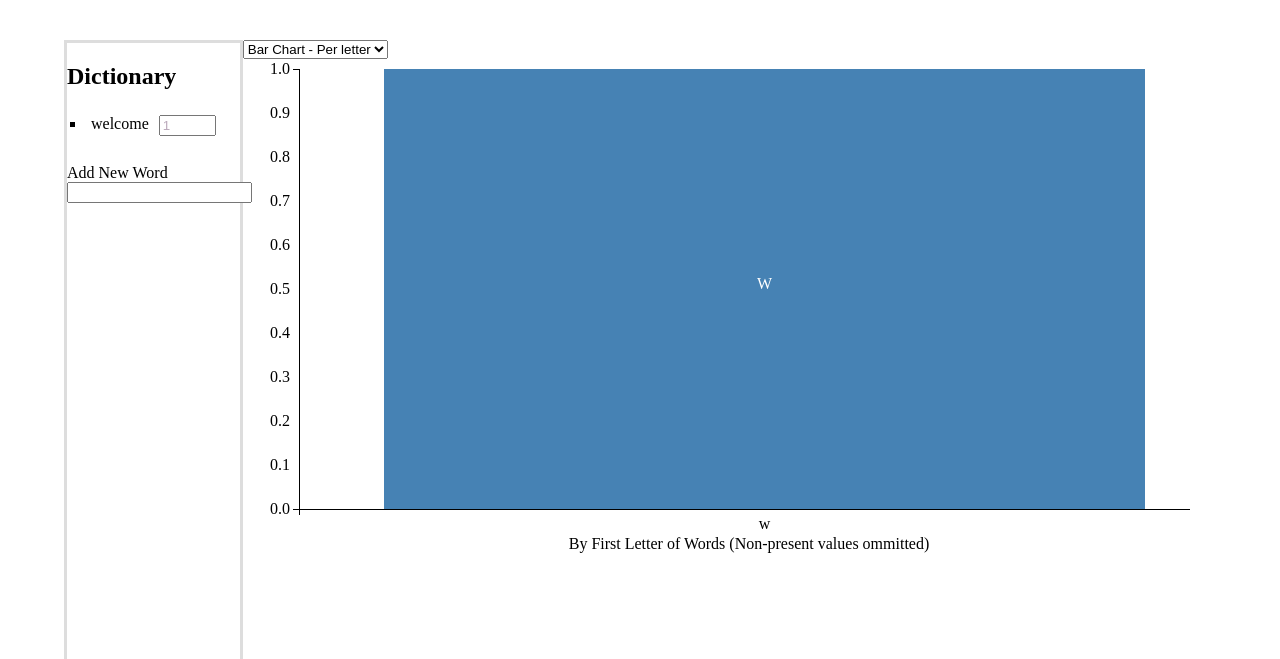
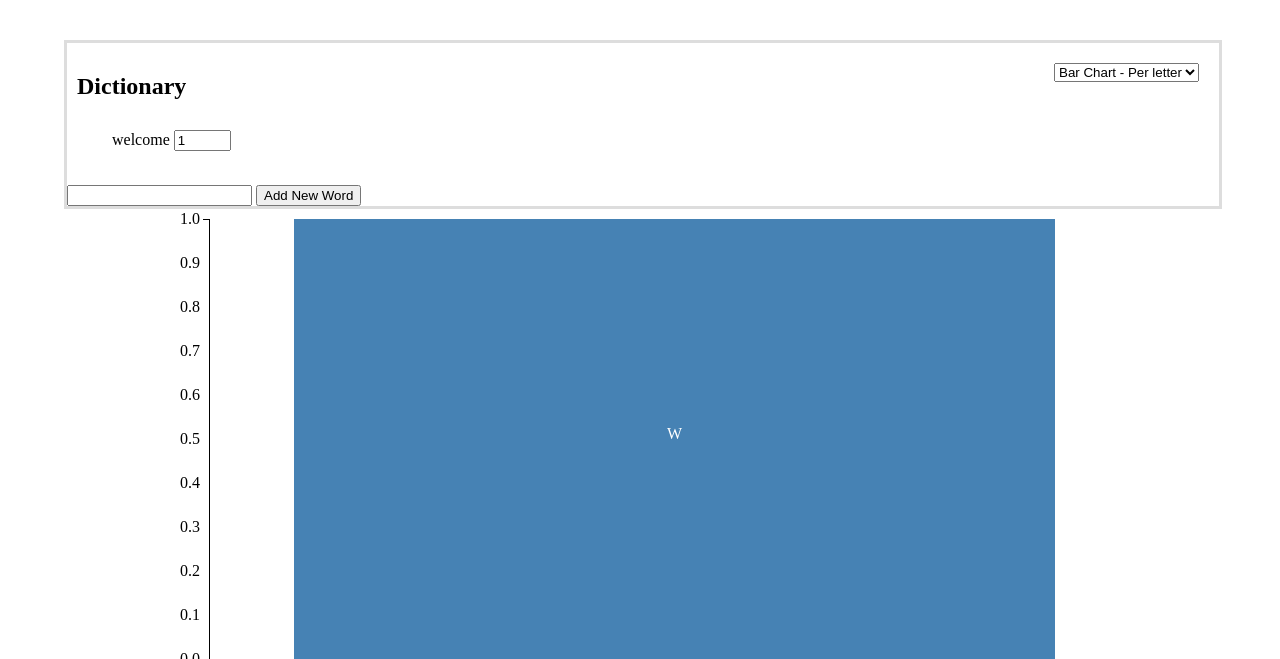
Before and after one commit to thataustin/angular-d3-example, a website: page index.html in a window 1280 px wide. Shown: the part 141-800 px from the top of the page. Drawn offline with nearby package versions, Linux system fonts and the light colour scheme.

Commit message:
CSS tweaks

```diff
--- a/css/main.css
+++ b/css/main.css
@@ -1,23 +1,23 @@
 svg rect {fill: steelblue;}
-select {align: center;}
 h1 {font-size: 4em; width: 100%; text-align: center;}
+#dictionary { float: left; padding: 10px; }
 body {width: 90%; margin: 5% 10% 5% 5%;}
-ul {margin: 5%; padding: 0 6%;}
 li {list-style-type: square; padding: 5px;}
 .axis text { font: 14px sans-serif; }
 
+ul { clear: both; }
+select { float: right; margin: 20px; }
 #word_updater {
-  float: left; width: 15%; height: 900px; border: 3px solid #ddd;
+  display: block; width: 100%; height: 15%; border: 3px solid #ddd;
 }
 
 #word_cloud, #bar_chart_per_word, #bar_chart_per_letter {
   width: 80%; height: 25%; margin: auto; overflow:hidden;
 }
 
-li > input {
-  float: right;color: #bab;
-}
 
 .xaxis path, .yaxis path, .axis path, .axis line {
   fill: none; stroke: #000; shape-rendering: crispEdges;
 }
+
+ul li { display: inline; }
--- a/index.html
+++ b/index.html
@@ -24,7 +24,8 @@
   <h1>Words Stats</h1>
 
   <div id="word_updater">
-    <h2>Dictionary</h2>
+    <h2 id="dictionary">Dictionary</h2>
+    <select data-ng-model="displayType" data-ng-options="t.desc for t in displayTypes"></select>
     <ul>
       <li data-ng-repeat="w in words">
         <span>{{w.word}}</span>
@@ -32,12 +33,10 @@
       </li>
     </ul>
     <br>
-    <a data-ng-click="addWord(newWord)">Add New Word</a>
     <input ng-model="newWord">
-
+    <button data-ng-click="addWord(newWord)">Add New Word</button>
   </div>
 
-  <select data-ng-model="displayType" data-ng-options="t.desc for t in displayTypes"></select>
 
   <div id="word_cloud" word-stat-word-cloud draggable
     data-ng-show="displayType.value=='word_cloud' || displayType.value=='all'">
```
